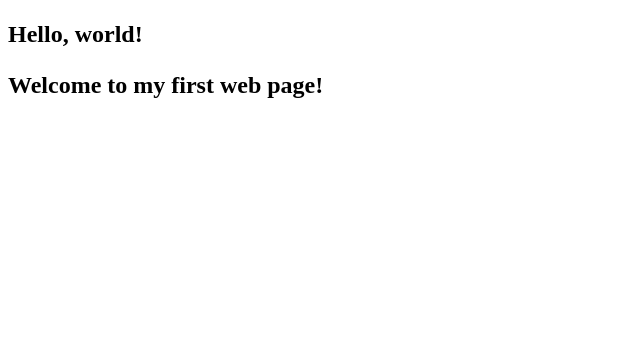
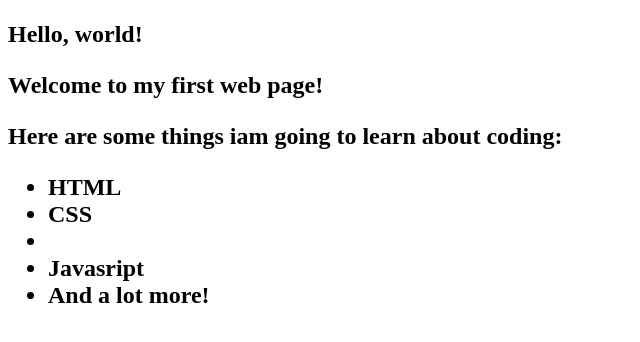
Before and after one commit to ssemazzijustus1998/pet-website, a plain HTML site: page my-first-webpage.html in a window 1280 px wide. Shown: the part 110-452 px from the top of the page, without its empty margins (0-640 px from the left). Drawn offline with Linux system fonts and the light colour scheme.

Commit message:
add list elements

```diff
--- a/my-first-webpage.html
+++ b/my-first-webpage.html
@@ -9,5 +9,12 @@
     <p>Hello, world!</p>
     <p>Welcome to my first web page!
 </p>
+    <p>Here are some  things iam going to learn about coding:</p>
+    <ul>
+      <li>HTML</li>
+      <li>CSS<li>
+      <li>Javasript</li>
+      <li>And a lot more!</li>
+    </ul>
   </body>
 </html>
```
